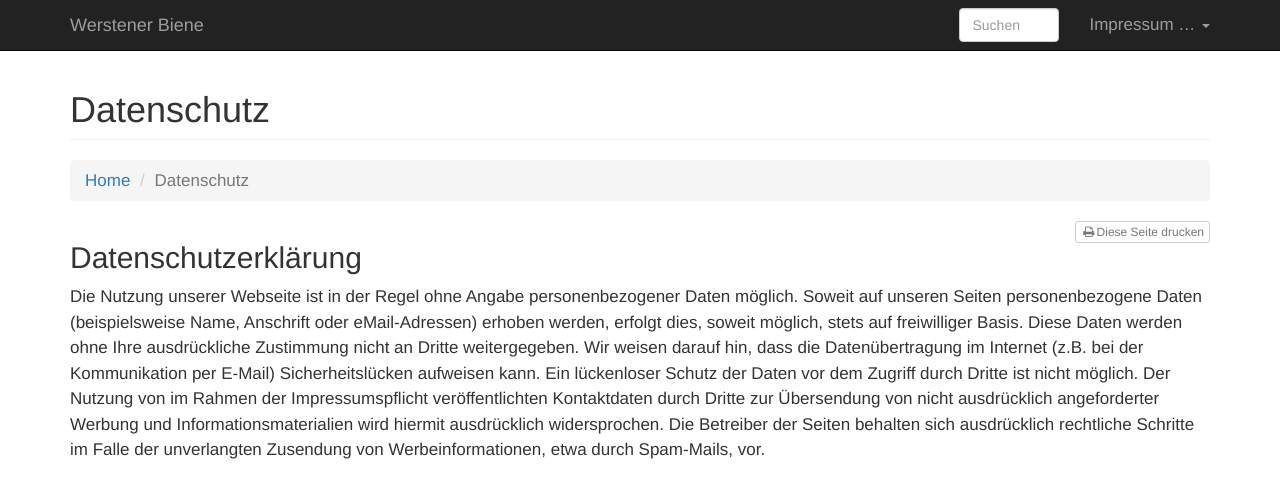
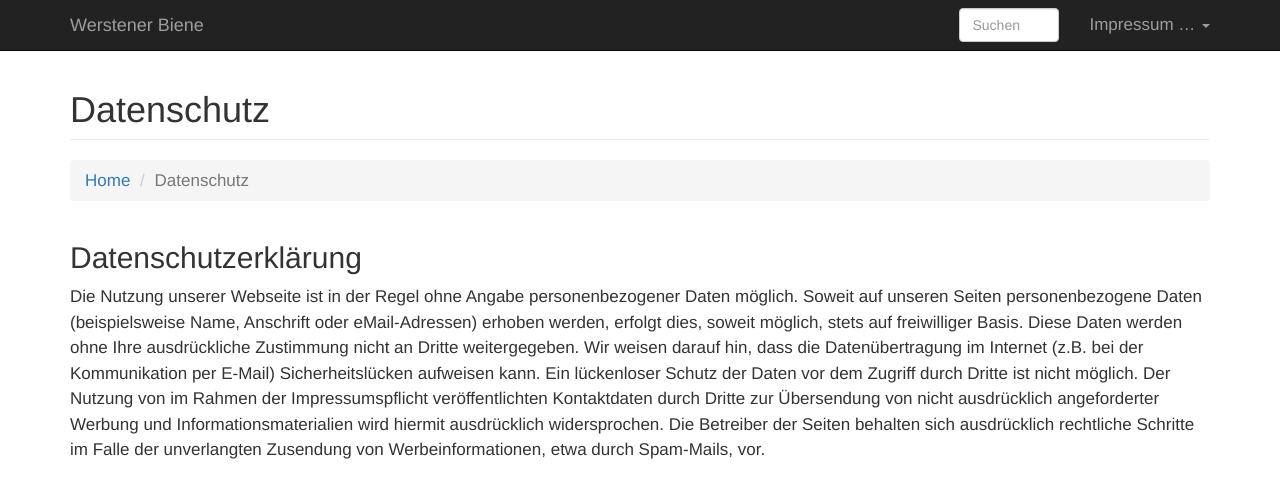
Before and after one commit to chkania/werstener-biene, a Jekyll site: the page built from legal/datenschutz.md, in a window 1280 px wide. Shown: the top 498 px of the page. Built offline with Jekyll 4.4.1, drawn with Linux system fonts in a browser that asks for light colours.

Commit message:
added hide print button

```diff
--- a/_layouts/default.html
+++ b/_layouts/default.html
@@ -28,10 +28,13 @@
         <div id="content">
             <div class="row printbutton" id="readingtime">
                 <div class="col-xs-10 col-xs-offset-2">
+                    <div class="pull-right text-muted">
                     {% if page.readingtime != false or !page.noreadingtime %}
-                    <div class="pull-right text-muted"><i class="fa fa-fw fa-clock-o"></i> Durchschnittliche Lesezeit: {{ page.content | reading_time }}<br/>
-                        {% endif %}
-                        <button class="btn btn-default btn-xs pull-right text-muted" onClick="window.print()"><div class="text-muted"><i class="fa fa-fw fa-print"></i>Diese Seite drucken</div></button>
+                        <i class="fa fa-fw fa-clock-o"></i> Durchschnittliche Lesezeit: {{ page.content | reading_time }}<br/>
+                    {% endif %}
+                    {% if page.printpage != false or !page.printpage %}
+                        <button class="btn btn-default btn-xs pull-right text-muted" onClick="window.print()"><div class="text-muted"><i class="fa fa-fw fa-print"></i>Diese Seite drucken</div></button> {{ page.printpage }}
+                    {% endif %}
                     </div>
                 </div>
             </div>
```
